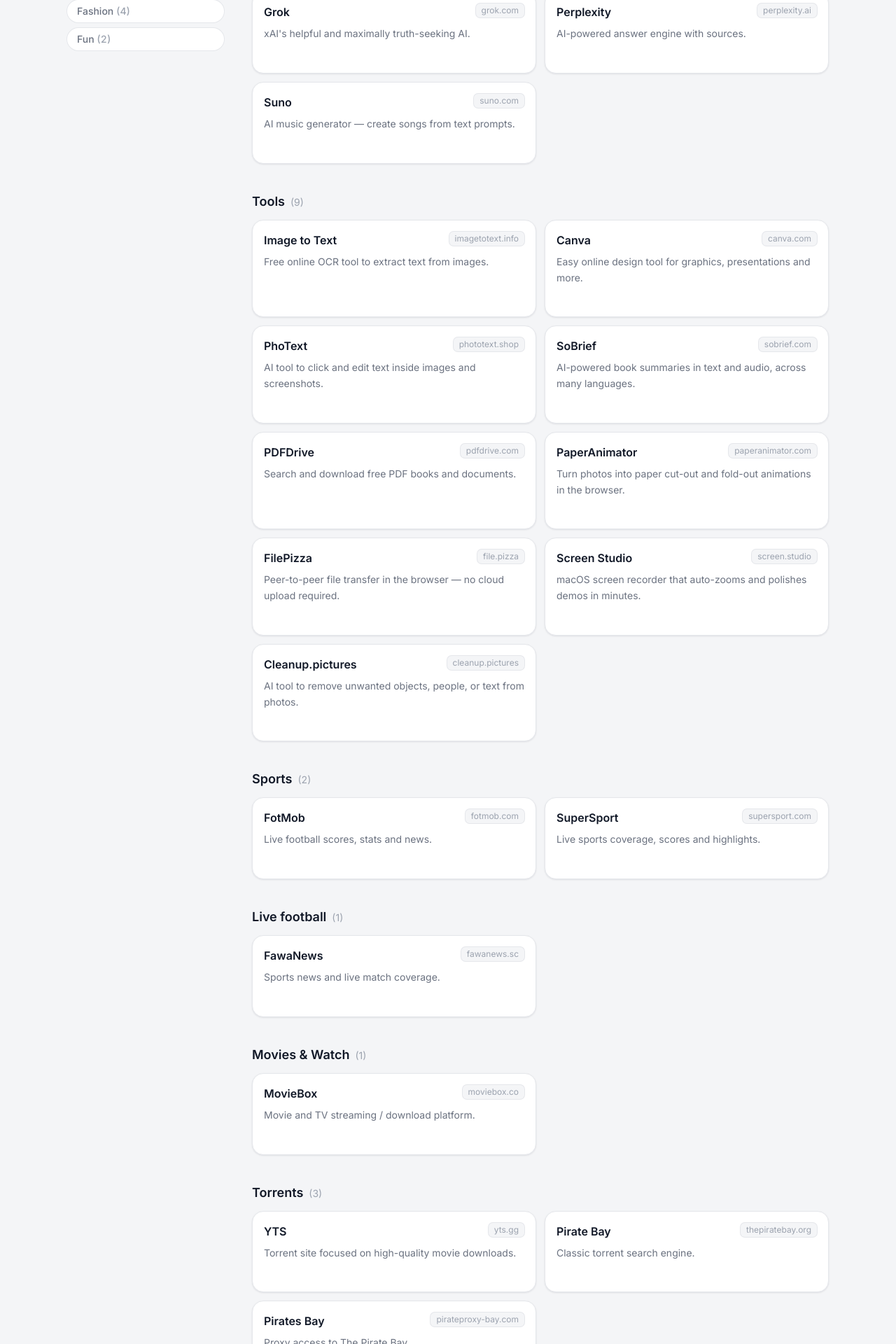
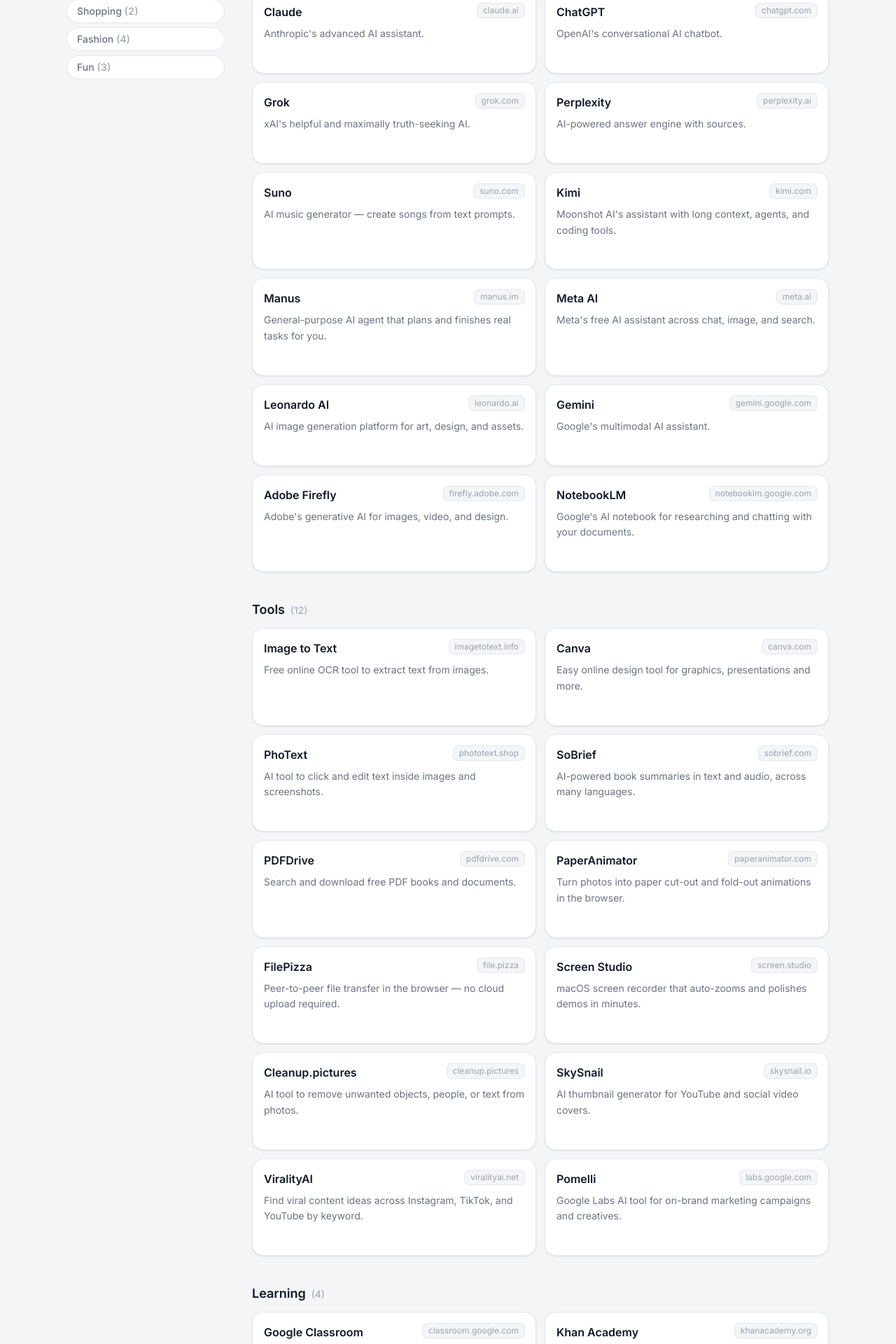
Before and after one commit to visualixefoundation/link-hall, a Next.js app: page / in a window 1280 px wide. Shown: the part 816-2736 px from the top of the page at 70% size. Built offline with nearby package versions, Linux system fonts and the light colour scheme.

Commit message:
Add AI, learning, tools, and media sites from user list

```diff
--- a/src/data/sites.ts
+++ b/src/data/sites.ts
@@ -41,6 +41,13 @@
     category: "Social",
     tags: ["chat", "gaming", "communities"],
   },
+  {
+    name: "Patreon — Gerdegotit",
+    url: "https://www.patreon.com/Gerdegotit",
+    description: "Creator page for Gerdegotit on Patreon.",
+    category: "Social",
+    tags: ["patreon", "creator", "support"],
+  },
 
   // AI
   {
@@ -77,6 +84,55 @@
     description: "AI music generator — create songs from text prompts.",
     category: "AI",
     tags: ["music", "ai", "songs", "generator"],
+  },
+  {
+    name: "Kimi",
+    url: "https://www.kimi.com",
+    description: "Moonshot AI's assistant with long context, agents, and coding tools.",
+    category: "AI",
+    tags: ["chatbot", "agent", "moonshot"],
+  },
+  {
+    name: "Manus",
+    url: "https://manus.im",
+    description: "General-purpose AI agent that plans and finishes real tasks for you.",
+    category: "AI",
+    tags: ["agent", "automation", "assistant"],
+  },
+  {
+    name: "Meta AI",
+    url: "https://www.meta.ai",
+    description: "Meta's free AI assistant across chat, image, and search.",
+    category: "AI",
+    tags: ["chatbot", "meta", "assistant"],
+  },
+  {
+    name: "Leonardo AI",
+    url: "https://leonardo.ai",
+    description: "AI image generation platform for art, design, and assets.",
+    category: "AI",
+    tags: ["image", "art", "generator"],
+  },
+  {
+    name: "Gemini",
+    url: "https://gemini.google.com",
+    description: "Google's multimodal AI assistant.",
+    category: "AI",
+    tags: ["chatbot", "google", "assistant"],
+  },
+  {
+    name: "Adobe Firefly",
+    url: "https://firefly.adobe.com",
+    description: "Adobe's generative AI for images, video, and design.",
+    category: "AI",
+    tags: ["image", "adobe", "generator"],
+  },
+  {
+    name: "NotebookLM",
+    url: "https://notebooklm.google.com",
+    description: "Google's AI notebook for researching and chatting with your documents.",
+    category: "AI",
+    tags: ["notes", "research", "google", "documents"],
   },
 
   // Tools
@@ -142,6 +198,57 @@
     description: "AI tool to remove unwanted objects, people, or text from photos.",
     category: "Tools",
     tags: ["ai", "photo", "remove", "edit"],
+  },
+  {
+    name: "SkySnail",
+    url: "https://skysnail.io",
+    description: "AI thumbnail generator for YouTube and social video covers.",
+    category: "Tools",
+    tags: ["thumbnail", "youtube", "ai", "design"],
+  },
+  {
+    name: "ViralityAI",
+    url: "https://viralityai.net",
+    description: "Find viral content ideas across Instagram, TikTok, and YouTube by keyword.",
+    category: "Tools",
+    tags: ["viral", "content", "social", "research"],
+  },
+  {
+    name: "Pomelli",
+    url: "https://labs.google.com/pomelli/about",
+    description: "Google Labs AI tool for on-brand marketing campaigns and creatives.",
+    category: "Tools",
+    tags: ["marketing", "google", "brand", "ai"],
+  },
+
+  // Learning
+  {
+    name: "Google Classroom",
+    url: "https://classroom.google.com",
+    description: "Free classroom hub for assignments, materials, and class communication.",
+    category: "Learning",
+    tags: ["education", "google", "school"],
+  },
+  {
+    name: "Khan Academy",
+    url: "https://www.khanacademy.org",
+    description: "Free lessons and practice across math, science, and more.",
+    category: "Learning",
+    tags: ["education", "courses", "free"],
+  },
+  {
+    name: "Codecademy",
+    url: "https://www.codecademy.com",
+    description: "Interactive coding courses for web, data, and programming skills.",
+    category: "Learning",
+    tags: ["coding", "courses", "programming"],
+  },
+  {
+    name: "Alison",
+    url: "https://alison.com",
+    description: "Free online courses and certificates across many subjects.",
+    category: "Learning",
+    tags: ["courses", "certificates", "education"],
   },
 
   // Sports
@@ -215,6 +322,13 @@
     description: "Music streaming and discovery platform for artists and fans.",
     category: "Music",
     tags: ["streaming", "hip-hop", "artists"],
+  },
+  {
+    name: "YouTube Music",
+    url: "https://music.youtube.com",
+    description: "Google's music streaming service with songs, albums, and radio.",
+    category: "Music",
+    tags: ["streaming", "google", "playlists"],
   },
 
   // Music Download
@@ -291,6 +405,13 @@
     description: "Clean, open-source media downloader — paste a link, save video or audio.",
     category: "Video downloaders",
     tags: ["download", "video", "audio", "privacy"],
+  },
+  {
+    name: "VideoDownloader.site",
+    url: "https://videodownloader.site",
+    description: "Online video downloader for movies and web video links.",
+    category: "Video downloaders",
+    tags: ["download", "video", "movies"],
   },
 
   // Dev & Tech
@@ -384,4 +505,11 @@
     category: "Fun",
     tags: ["viral", "stories", "art", "entertainment"],
   },
+  {
+    name: "Now I Know",
+    url: "https://nowiknow.com",
+    description: "Daily newsletter with one surprising true fact and the story behind it.",
+    category: "Fun",
+    tags: ["newsletter", "trivia", "facts"],
+  },
 ];
```
